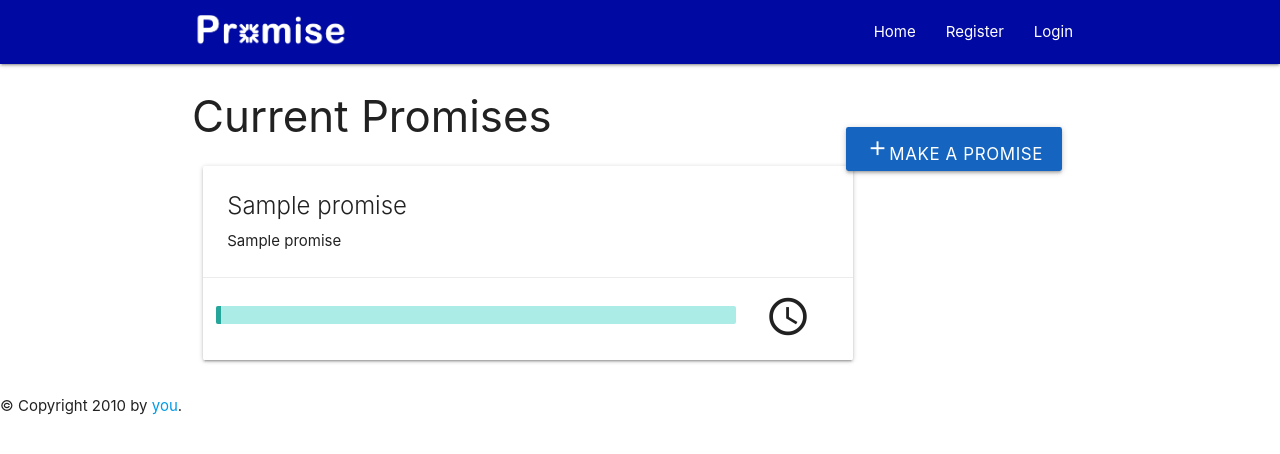
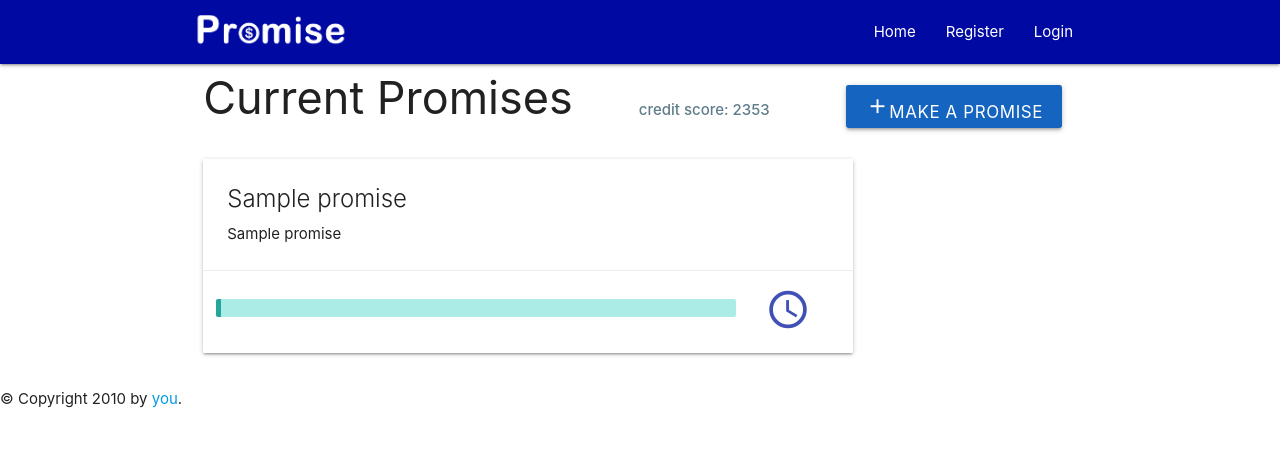
Before and after one commit to finaud/rbs-hackathon, a Flask app: template templates/promises/main.html in a window 1280 px wide. Shown: the top 454 px of the page. Run offline with Flask 2, Linux system fonts and the light colour scheme; the template is opened without the code that fills it: most values are stand-ins (such as "Sample title", 1, 10 or a date in 2020).

Commit message:
first version finished

```diff
--- a/static/css/style.css
+++ b/static/css/style.css
@@ -27,7 +27,7 @@ button, .btn-large{
 .my-fixed-action-btn {
     position: fixed;
     right: 17%;
-    top: 90px;
+    top: 55px;
     padding-top: 15px;
     margin-bottom: 0;
     z-index: 997;
--- a/templates/auth/login.html
+++ b/templates/auth/login.html
@@ -1,4 +1,5 @@
 {% extends "layout.html" %}
+{% block title %}Login{% endblock %}
 {% block content %}
 <div class="section">
   <div class="row">
--- a/templates/auth/register.html
+++ b/templates/auth/register.html
@@ -1,4 +1,5 @@
 {% extends "layout.html" %}
+{% block title %}Register{% endblock %}
 {% block content %}
     {% if 'token' in session %}
         <h4>you've already logged in!</h4>
--- a/templates/promises/main.html
+++ b/templates/promises/main.html
@@ -1,10 +1,17 @@
 {% extends "layout.html" %}
-
+{% block title %}Promises{% endblock %}
 {% block content %}
     <script> $(document).ready(function () {
         $('.modal').modal();
     });</script>
-    <h3>Current Promises</h3>
+    <div class="row">
+        <div class="col m10">
+            <div class="row" style="margin-bottom: 0px">
+                <div class="col m7" style="font-size: 3rem;">Current Promises</div>
+                <div class="col  blue-grey-text" style="margin-top: 35px;font-weight: 500">credit score: 2353</div>
+            </div>
+        </div>
+    </div>
 
     {% if len==0 %}
         There is no promise currently! Please add your promises by the button above.
@@ -23,9 +30,11 @@
                                 <div class="determinate" style="width: {{ promise['percent'] }}%"></div>
                             </div>
                             {% if promise['percent'] != 100 %}
-                                    <div class="col m2" style="text-align: center"><i class="material-icons large-icon">access_time</i>
+                                <div class="col m2" style="text-align: center">
+                                <i class="material-icons large-icon indigo-text">access_time</i>
                             {% else %}
-                                    <div class="col m2" style="text-align: center"><i class="material-icons large-icon green-text">check</i>
+                                <div class="col m2" style="text-align: center">
+                                <i class="material-icons large-icon green-text">check</i>
                             {% endif %}
                             </div>
                             </div>
```
Also changed, not shown: templates/index.html (+5 -3 lines), static/images/logo-darkblue.png, static/images/logo-white.png. Lines whose indentation alone changed are shown as unchanged.
